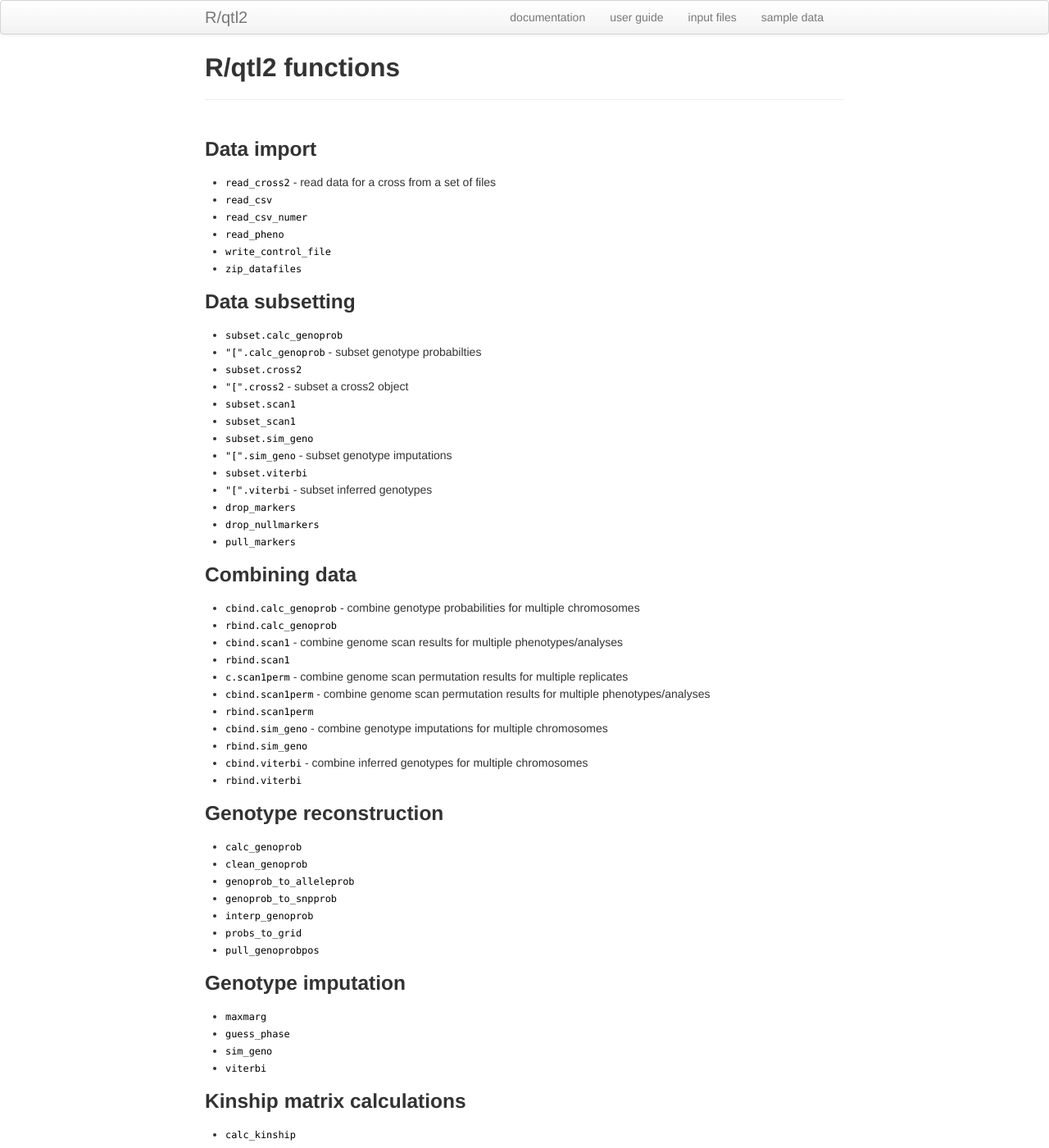
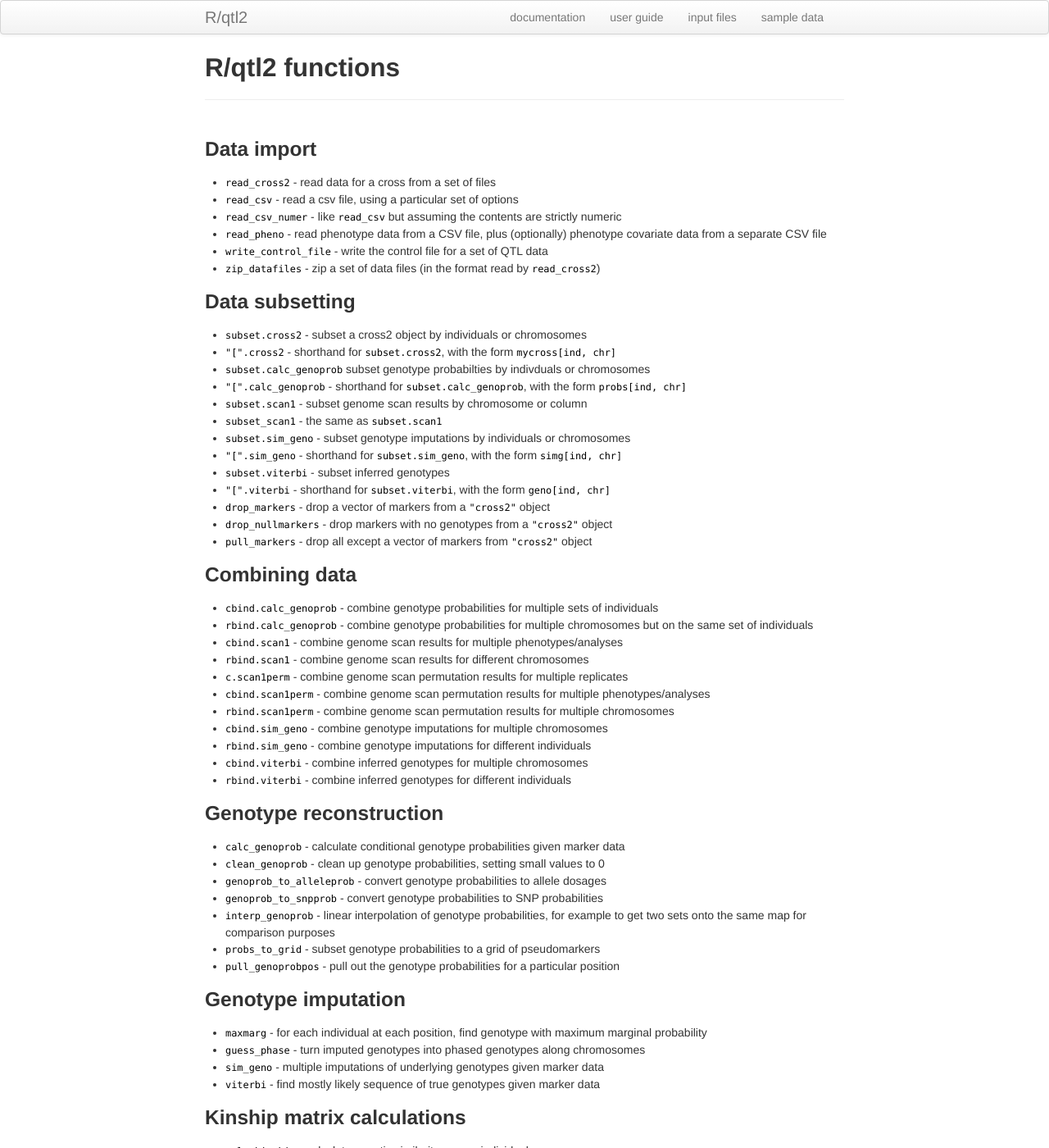
Before and after one commit to rqtl/qtl2, a Jekyll site: the page built from pages/rqtl2_functions.md, in a window 1280 px wide and 1400 px high. Shown: the whole window at 82% size. Built offline with Jekyll 4.4.1, drawn with Linux system fonts in a browser that asks for light colours; some of the changed text lies outside the part shown.

Commit message:
Add a bunch of descriptions in pages/rqtl2_functions.md

```diff
--- a/pages/rqtl2_functions.md
+++ b/pages/rqtl2_functions.md
@@ -7,70 +7,89 @@ description: Annotated/categorized list of functions in R/qtl2
 ### Data import
 
 - `read_cross2` - read data for a cross from a set of files
-- `read_csv`
-- `read_csv_numer`
-- `read_pheno`
-- `write_control_file`
-- `zip_datafiles`
+- `read_csv` - read a csv file, using a particular set of options
+- `read_csv_numer` - like `read_csv` but assuming the contents are
+  strictly numeric
+- `read_pheno` - read phenotype data from a CSV file, plus
+  (optionally) phenotype covariate data from a separate CSV file
+- `write_control_file` - write the control file for a set of QTL data
+- `zip_datafiles` - zip a set of data files (in the format read by `read_cross2`)
 
 
 ### Data subsetting
 
-- `subset.calc_genoprob`
-- `"[".calc_genoprob` - subset genotype probabilties
-- `subset.cross2`
-- `"[".cross2` - subset a cross2 object
-- `subset.scan1`
-- `subset_scan1`
-- `subset.sim_geno`
-- `"[".sim_geno` - subset genotype imputations
-- `subset.viterbi`
-- `"[".viterbi` - subset inferred genotypes
-- `drop_markers`
-- `drop_nullmarkers`
-- `pull_markers`
+- `subset.cross2` - subset a cross2 object by individuals or chromosomes
+- `"[".cross2` - shorthand for `subset.cross2`, with the form
+  `mycross[ind, chr]`
+- `subset.calc_genoprob` subset genotype probabilties by indivduals
+  or chromosomes
+- `"[".calc_genoprob` - shorthand for `subset.calc_genoprob`,
+  with the form `probs[ind, chr]`
+- `subset.scan1` - subset genome scan results by chromosome or column
+- `subset_scan1` - the same as `subset.scan1`
+- `subset.sim_geno` - subset genotype imputations by individuals or chromosomes
+- `"[".sim_geno` - shorthand for `subset.sim_geno`, with the form
+  `simg[ind, chr]`
+- `subset.viterbi` - subset inferred genotypes
+- `"[".viterbi` - shorthand for `subset.viterbi`, with the form
+  `geno[ind, chr]`
+- `drop_markers` - drop a vector of markers from a `"cross2"` object
+- `drop_nullmarkers` - drop markers with no genotypes from a
+  `"cross2"` object
+- `pull_markers` - drop all except a vector of markers from `"cross2"` object
 
 
 ### Combining data
 
-- `cbind.calc_genoprob` - combine genotype probabilities for multiple chromosomes
-- `rbind.calc_genoprob`
+- `cbind.calc_genoprob` - combine genotype probabilities for multiple
+  sets of individuals
+- `rbind.calc_genoprob` - combine genotype probabilities for multiple
+  chromosomes but on the same set of individuals
 - `cbind.scan1` - combine genome scan results for multiple phenotypes/analyses
-- `rbind.scan1`
+- `rbind.scan1` - combine genome scan results for different chromosomes
 - `c.scan1perm` - combine genome scan permutation results for multiple replicates
 - `cbind.scan1perm` - combine genome scan permutation results for
    multiple phenotypes/analyses
-- `rbind.scan1perm`
+- `rbind.scan1perm` - combine genome scan permutation results for
+  multiple chromosomes
 - `cbind.sim_geno` - combine genotype imputations for multiple chromosomes
-- `rbind.sim_geno`
+- `rbind.sim_geno` - combine genotype imputations for different individuals
 - `cbind.viterbi` - combine inferred genotypes for multiple chromosomes
-- `rbind.viterbi`
+- `rbind.viterbi` - combine inferred genotypes for different individuals
 
 
 ### Genotype reconstruction
 
-- `calc_genoprob`
-- `clean_genoprob`
-- `genoprob_to_alleleprob`
-- `genoprob_to_snpprob`
-- `interp_genoprob`
-- `probs_to_grid`
-- `pull_genoprobpos`
+- `calc_genoprob` - calculate conditional genotype probabilities given
+  marker data
+- `clean_genoprob` - clean up genotype probabilities, setting small
+  values to 0
+- `genoprob_to_alleleprob` - convert genotype probabilities to allele dosages
+- `genoprob_to_snpprob` - convert genotype probabilities to SNP probabilities
+- `interp_genoprob` - linear interpolation of genotype probabilities,
+  for example to get two sets onto the same map for comparison purposes
+- `probs_to_grid` - subset genotype probabilities to a grid of
+  pseudomarkers
+- `pull_genoprobpos` - pull out the genotype probabilities for a
+  particular position
 
 
 ### Genotype imputation
 
-- `maxmarg`
-- `guess_phase`
-- `sim_geno`
-- `viterbi`
+- `maxmarg` - for each individual at each position, find genotype with
+  maximum marginal probability
+- `guess_phase` - turn imputed genotypes into phased genotypes along chromosomes
+- `sim_geno` - multiple imputations of underlying genotypes given
+  marker data
+- `viterbi` - find mostly likely sequence of true genotypes given
+  marker data
 
 
 ### Kinship matrix calculations
 
-- `calc_kinship`
-- `decomp_kinship`
-- `scale_kinship`
+- `calc_kinship` - calculate genetic similarity among individuals
+- `decomp_kinship` - calculate eigen decomposition of a kinship matrix
+- `scale_kinship` - scale kinship matrix to be like a correlation matrix
 
 
 ### Marker maps
```
